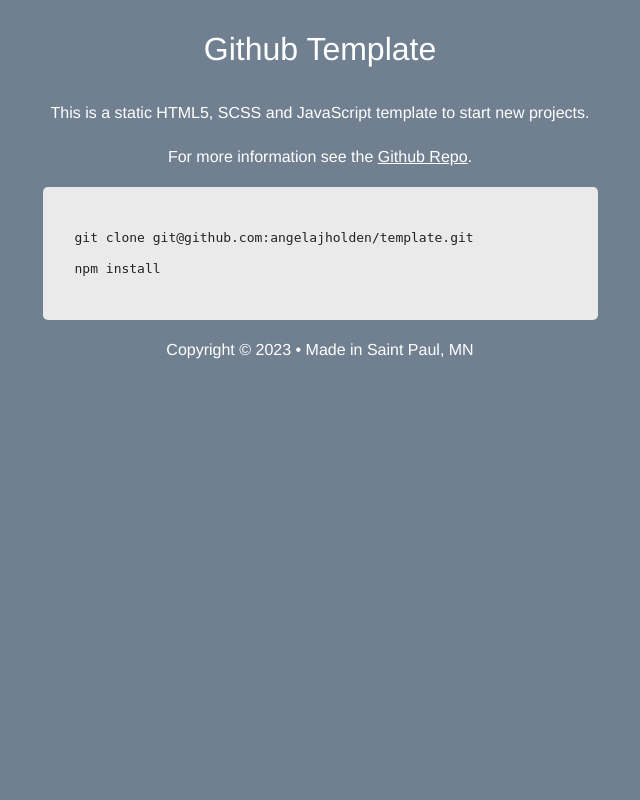
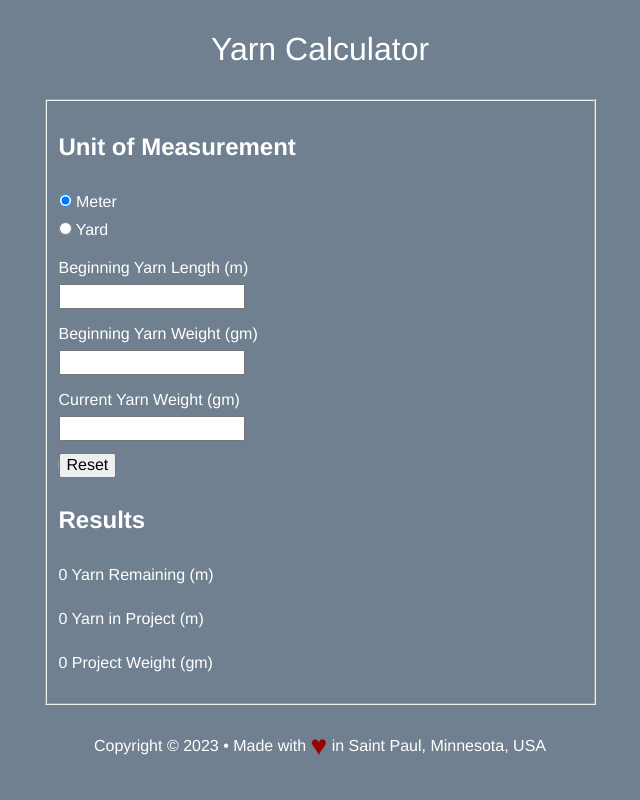
Before and after one commit to angelajholden/yarn-calculator, a PHP site: page / in a window 1280 px wide. Shown: the whole page, without its empty margins (320-960 px from the left). Run offline with PHP 8.4, Linux system fonts and the light colour scheme; style sheets or scripts are compiled from the project's sources.

Commit message:
yarn calculator

```diff
--- a/components/scripts/main.js
+++ b/components/scripts/main.js
@@ -2,8 +2,69 @@ function copyrightYear() {
 	const copyright = document.getElementById("copy_date");
 	const year = new Date();
 	copyright.innerHTML = year.getFullYear();
+	// console.log("copyright");
+}
+
+function calculate() {
+	const startWt = document.getElementById("start_wt");
+	const startYd = document.getElementById("start_yd");
+	const currentWt = document.getElementById("current_wt");
+
+	const resultCurrentYd = document.getElementById("current_yd");
+	const resultProjectYd = document.getElementById("project_yd");
+	const resultProjectWt = document.getElementById("project_wt");
+
+	const reset = document.getElementById("reset");
+	reset.addEventListener("click", () => {
+		resultCurrentYd.innerHTML = 0;
+		resultProjectYd.innerHTML = 0;
+		resultProjectWt.innerHTML = 0;
+		measure.forEach((m) => {
+			m.innerHTML = "(m)";
+		});
+	});
+
+	const meter = document.getElementById("meter");
+	const yard = document.getElementById("yard");
+	const measure = document.querySelectorAll(".measure");
+
+	// console.log(measure);
+
+	meter.addEventListener("click", () => {
+		measure.forEach((m) => {
+			m.innerHTML = "(m)";
+		});
+	});
+
+	yard.addEventListener("click", () => {
+		measure.forEach((y) => {
+			y.innerHTML = "(yd.)";
+		});
+	});
+
+	startWt.addEventListener("input", getResult);
+	startYd.addEventListener("input", getResult);
+	currentWt.addEventListener("input", getResult);
+
+	function getResult() {
+		// calculate the project weight
+		const projectWt = startWt.value - currentWt.value;
+
+		// calculate the project yards
+		const projectYd = (startYd.value / startWt.value) * projectWt;
+
+		// calculate the current yards remaining
+		const currentYd = (startYd.value / startWt.value) * currentWt.value;
+
+		if (currentWt.value > 0 && startWt.value > 0 && startYd.value > 0) {
+			resultCurrentYd.innerHTML = currentYd.toFixed(2);
+			resultProjectYd.innerHTML = projectYd.toFixed(2);
+			resultProjectWt.innerHTML = projectWt.toFixed(2);
+		}
+	}
 }
 
 window.onload = () => {
 	copyrightYear();
+	calculate();
 };
--- a/components/scss/_main.scss
+++ b/components/scss/_main.scss
@@ -33,7 +33,8 @@ a {
 	}
 }
 
-.screen-reader-text {
+.access-hidden {
+	display: block;
 	width: 1px;
 	height: 1px;
 	margin: -1px;
@@ -52,22 +53,15 @@ footer {
 main {
 	max-width: 555px;
 	margin: 0 auto;
-
-    p {
-        text-align: center;
-    }
 }
 
-code {
-    display: block;
-    width: 100%;
-    overflow-y: auto;
-    padding: 2rem;
-    border-radius: 5px;
-    background-color: $gray;
-    color: $black;
+.input {
+	margin-bottom: 10px;
+}
 
-    pre {
-        margin: 0.5rem 0;
+.heart {
+	display: inline-block;
+	vertical-align: sub;
+	font-size: 1.75rem;
+	color: #990000;
 }
-}
--- a/dist/css/styles.css
+++ b/dist/css/styles.css
@@ -342,7 +342,8 @@ a:hover, a:active {
   color: #fff;
 }
 
-.screen-reader-text {
+.access-hidden {
+  display: block;
   width: 1px;
   height: 1px;
   margin: -1px;
@@ -362,21 +363,16 @@ main {
   max-width: 555px;
   margin: 0 auto;
 }
-main p {
-  text-align: center;
+
+.input {
+  margin-bottom: 10px;
 }
 
-code {
-  display: block;
-  width: 100%;
-  overflow-y: auto;
-  padding: 2rem;
-  border-radius: 5px;
-  background-color: #eaeaea;
-  color: #222;
-}
-code pre {
-  margin: 0.5rem 0;
+.heart {
+  display: inline-block;
+  vertical-align: sub;
+  font-size: 1.75rem;
+  color: #990000;
 }
 
 /*# sourceMappingURL=styles.css.map */
--- a/home.html
+++ b/home.html
@@ -1,41 +1,73 @@
 <!DOCTYPE html>
 <html lang="en">
+
 <head>
 	<meta charset="UTF-8" />
 	<meta name="viewport" content="width=device-width, initial-scale=1.0" />
-		<title>Github Template</title>
-		<link rel="stylesheet" href="dist/css/styles.min.css" />
+	<title>Yarn Calculator</title>
+	<link rel="stylesheet" href="dist/css/styles.css" />
 </head>
+
 <body>
 	<header>
-			<h1>Github Template</h1>
+		<h1>Yarn Calculator</h1>
 	</header>
 
 	<main>
-			<p>
-				This is a static HTML5, SCSS and JavaScript template to start
-				new projects.
-			</p>
+		<form>
+			<fieldset>
+				<div class="input">
+					<h2>Unit of Measurement</h2>
+					<input id="meter" name="unit" type="radio" value="meter" checked /><label for="meter"> Meter</label><br>
+					<input id="yard" name="unit" type="radio" value="yard" /><label for="yard"> Yard</label>
+				</div>
 
-			<p>
-				For more information see the
-				<a href="https://github.com/angelajholden/template"
-					>Github Repo</a
-				>.
-			</p>
+				<div class="input">
+					<label for="start_yd">Beginning Yarn Length <span class="measure">(m)</span></label><br>
+					<input id="start_yd" type="number" step="0.01" min="0" />
+				</div>
 
-			<code>
-				<pre>git clone git@github.com:angelajholden/template.git</pre>
-				<pre>npm install</pre>
-			</code>
+				<div class="input">
+					<label for="start_wt">Beginning Yarn Weight (gm)</label><br>
+					<input id="start_wt" type="number" step="0.01" min="0" />
+				</div>
+
+				<div class="input">
+					<label for="current_wt">Current Yarn Weight (gm)</label><br>
+					<input id="current_wt" type="number" step="0.01" min="0" />
+				</div>
+
+				<!--<div class="input">
+					<label for="project_wt">Project Yarn Weight</label><br>
+					<input id="project_wt" type="number" step="0.01" min="0" />
+				</div>-->
+
+				<div>
+					<label class="access-hidden" for="reset">Reset</label>
+					<input id="reset" type="reset" value="Reset" />
+				</div>
+
+				<h2>Results</h2>
+
+				<div class="results">
+					<p><span id="current_yd">0</span> Yarn Remaining <span class="measure">(m)</span></p>
+					<p><span id="project_yd">0</span> Yarn in Project <span class="measure">(m)</span></p>
+					<p><span id="project_wt">0</span> Project Weight (gm)</p>
+
+					<!--<p><span id="grams_yd">0</span> Grams per Yard</p>
+					<p><span id="yards_gm">0</span> Yards per Gram</p>-->
+				</div>
+			</fieldset>
+		</form>
 	</main>
 
 	<footer>
 		<p>
-				Copyright &copy; <span id="copy_date"></span> • Made in Saint
-				Paul, MN
+			Copyright &copy; <span id="copy_date"></span> • Made with <span class="heart">&hearts;</span> in Saint
+			Paul, Minnesota, USA
 		</p>
 	</footer>
-		<script src="dist/js/scripts.min.js"></script>
 </body>
+<script src="components/scripts/main.js"></script>
+
 </html>
```
Lines whose indentation alone changed are shown as unchanged.
